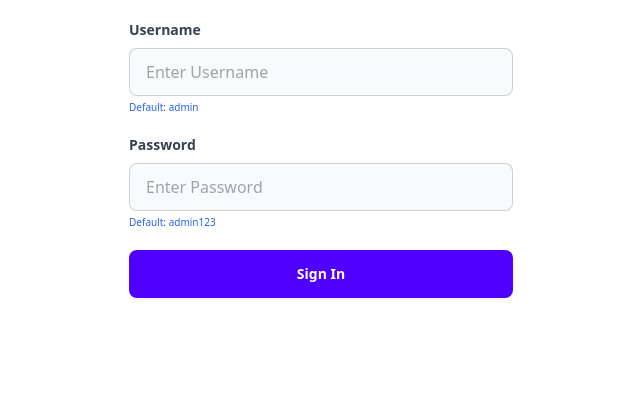
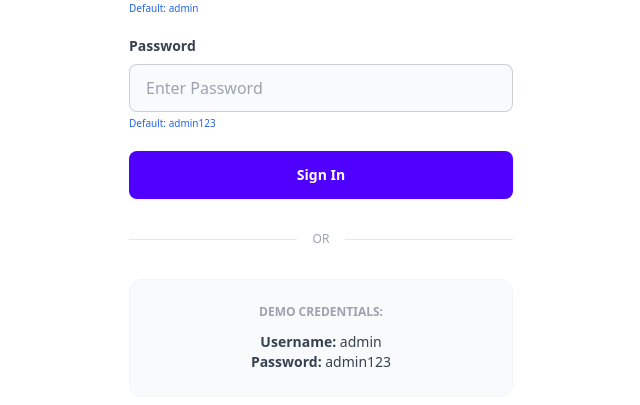
Before and after one commit to Sharmin2601/B13-A5-Issue-Tracker, a plain HTML site: page login.html in a window 1280 px wide. Shown: the part 333-738 px from the top of the page, without its empty margins (319-959 px from the left). Drawn offline with nearby package versions, Linux system fonts and the light colour scheme.

Commit message:
login page correction

```diff
--- a/login.html
+++ b/login.html
@@ -28,3 +28,18 @@
             </div>
             <button onclick="login()" class="btn btn-primary w-full h-12 text-white font-bold capitalize bg-[#4F00FF] border-none">Sign In</button>
         </div>
+    <div class="relative flex py-8 items-center">
+            <div class="flex-grow border-t border-gray-200"></div>
+            <span class="flex-shrink mx-4 text-gray-400 text-xs">OR</span>
+            <div class="flex-grow border-t border-gray-200"></div>
+        </div>
+
+        <div class="bg-gray-50 rounded-xl p-6 border border-gray-100 text-center text-sm">
+            <p class="text-xs text-gray-400 font-bold uppercase mb-3">Demo Credentials:</p>
+            <p class="text-gray-700 font-bold">Username: <span class="font-normal">admin</span></p>
+            <p class="text-gray-700 font-bold">Password: <span class="font-normal">admin123</span></p>
+        </div>
+    </div>
+    <script src="js/auth.js"></script>
+</body>
+</html>
```
